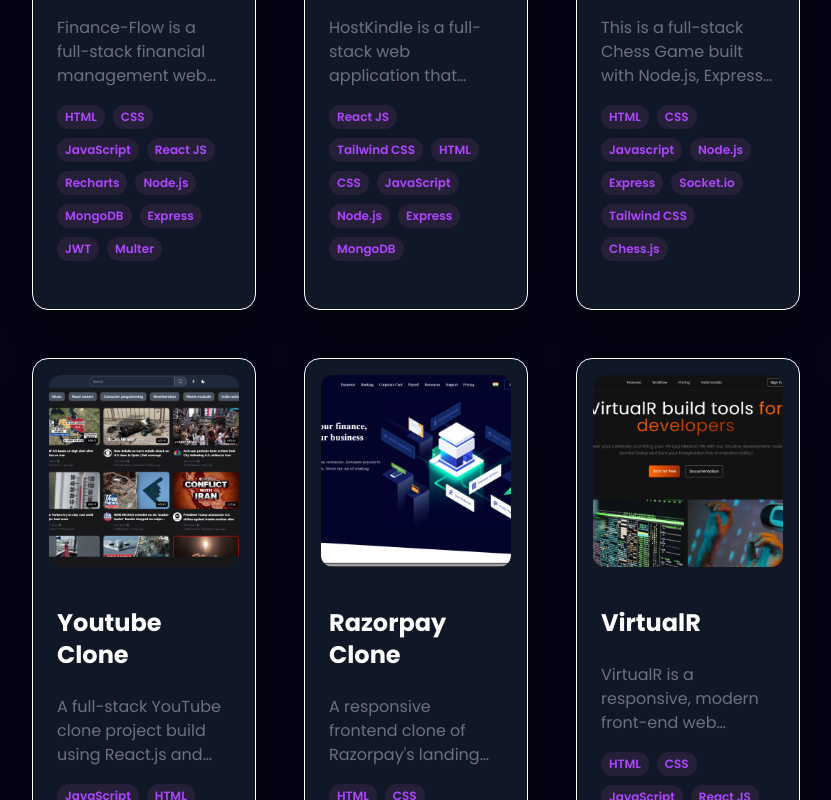
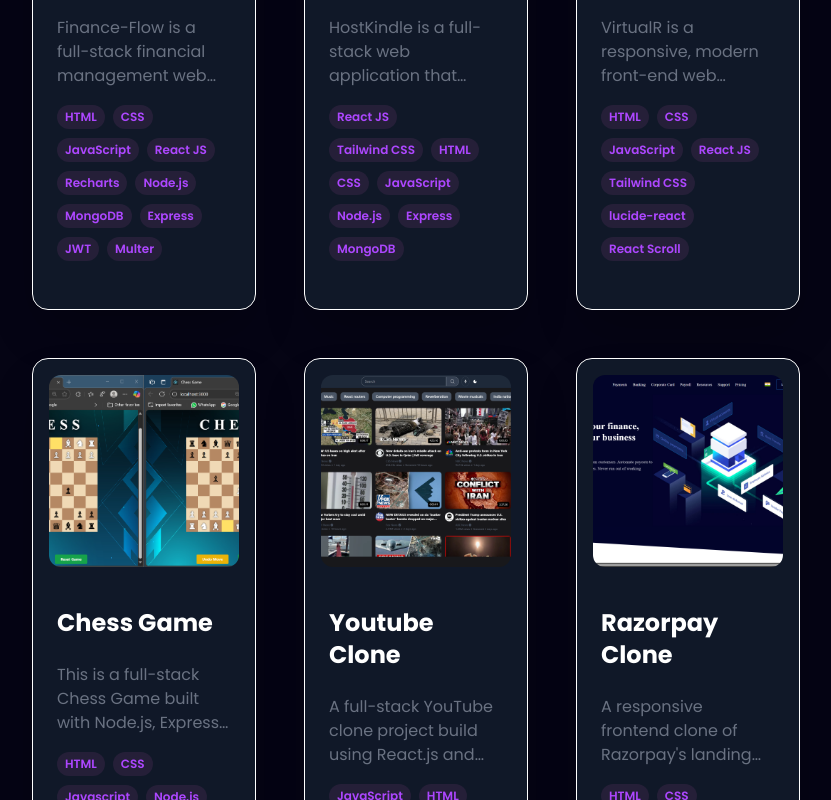
Before and after one commit to Priyam-Kesarwani/My_Portfolio, a React (Vite) app: page / in a window 1280 px wide. Shown: the part 2860-3660 px from the top of the page, without its empty margins (224-1055 px from the left). Built offline with nearby package versions, Linux system fonts and the light colour scheme.

Commit message:
Initial commit

```diff
--- a/src/constants.js
+++ b/src/constants.js
@@ -1,121 +1,119 @@
 // Skills Section Logo's
-import htmlLogo from './assets/tech_logo/html.png';
-import cssLogo from './assets/tech_logo/css.png';
-import sassLogo from './assets/tech_logo/sass.png';
-import javascriptLogo from './assets/tech_logo/javascript.png';
-import reactjsLogo from './assets/tech_logo/reactjs.png';
-import angularLogo from './assets/tech_logo/angular.png';
-import reduxLogo from './assets/tech_logo/redux.png';
-import nextjsLogo from './assets/tech_logo/nextjs.png';
-import tailwindcssLogo from './assets/tech_logo/tailwindcss.png';
-import gsapLogo from './assets/tech_logo/gsap.png';
-import materialuiLogo from './assets/tech_logo/materialui.png';
-import bootstrapLogo from './assets/tech_logo/bootstrap.png';
-import springbootLogo from './assets/tech_logo/springboot.png';
-import nodejsLogo from './assets/tech_logo/nodejs.png';
-import expressjsLogo from './assets/tech_logo/express.png';
-import mysqlLogo from './assets/tech_logo/mysql.png';
-import mongodbLogo from './assets/tech_logo/mongodb.png';
-import firebaseLogo from './assets/tech_logo/firebase.png';
-import cLogo from './assets/tech_logo/c.png';
-import cppLogo from './assets/tech_logo/cpp.png';
-import javaLogo from './assets/tech_logo/java.png';
-import pythonLogo from './assets/tech_logo/python.png';
-import typescriptLogo from './assets/tech_logo/typescript.png';
-import gitLogo from './assets/tech_logo/git.png';
-import githubLogo from './assets/tech_logo/github.png';
-import vscodeLogo from './assets/tech_logo/vscode.png';
-import postmanLogo from './assets/tech_logo/postman.png';
-import mcLogo from './assets/tech_logo/mc.png';
-import figmaLogo from './assets/tech_logo/figma.png';
-import netlifyLogo from './assets/tech_logo/netlify.png';
-import vercelLogo from './assets/tech_logo/vercel.png';
-import postgreLogo from './assets/tech_logo/postgre.png';
-import csharpLogo from './assets/tech_logo/csharp.png';
-import CodeChef from './assets/tech_logo/codechef.png';
-import LeetCode from './assets/tech_logo/leetcode.png';
+import htmlLogo from "./assets/tech_logo/html.png";
+import cssLogo from "./assets/tech_logo/css.png";
+import sassLogo from "./assets/tech_logo/sass.png";
+import javascriptLogo from "./assets/tech_logo/javascript.png";
+import reactjsLogo from "./assets/tech_logo/reactjs.png";
+import angularLogo from "./assets/tech_logo/angular.png";
+import reduxLogo from "./assets/tech_logo/redux.png";
+import nextjsLogo from "./assets/tech_logo/nextjs.png";
+import tailwindcssLogo from "./assets/tech_logo/tailwindcss.png";
+import gsapLogo from "./assets/tech_logo/gsap.png";
+import materialuiLogo from "./assets/tech_logo/materialui.png";
+import bootstrapLogo from "./assets/tech_logo/bootstrap.png";
+import springbootLogo from "./assets/tech_logo/springboot.png";
+import nodejsLogo from "./assets/tech_logo/nodejs.png";
+import expressjsLogo from "./assets/tech_logo/express.png";
+import mysqlLogo from "./assets/tech_logo/mysql.png";
+import mongodbLogo from "./assets/tech_logo/mongodb.png";
+import firebaseLogo from "./assets/tech_logo/firebase.png";
+import cLogo from "./assets/tech_logo/c.png";
+import cppLogo from "./assets/tech_logo/cpp.png";
+import javaLogo from "./assets/tech_logo/java.png";
+import pythonLogo from "./assets/tech_logo/python.png";
+import typescriptLogo from "./assets/tech_logo/typescript.png";
+import gitLogo from "./assets/tech_logo/git.png";
+import githubLogo from "./assets/tech_logo/github.png";
+import vscodeLogo from "./assets/tech_logo/vscode.png";
+import postmanLogo from "./assets/tech_logo/postman.png";
+import mcLogo from "./assets/tech_logo/mc.png";
+import figmaLogo from "./assets/tech_logo/figma.png";
+import netlifyLogo from "./assets/tech_logo/netlify.png";
+import vercelLogo from "./assets/tech_logo/vercel.png";
+import postgreLogo from "./assets/tech_logo/postgre.png";
+import csharpLogo from "./assets/tech_logo/csharp.png";
+import CodeChef from "./assets/tech_logo/codechef.png";
+import LeetCode from "./assets/tech_logo/leetcode.png";
 
 // Experience Section Logo's
-import webverseLogo from './assets/company_logo/webverse_logo.png';
-import agcLogo from './assets/company_logo/agc_logo.png';
-import newtonschoolLogo from './assets/company_logo/newtonschool_logo.png';
+import webverseLogo from "./assets/company_logo/webverse_logo.png";
+import agcLogo from "./assets/company_logo/agc_logo.png";
+import newtonschoolLogo from "./assets/company_logo/newtonschool_logo.png";
 
 // Education Section Logo's
-import ietLogo from './assets/education_logo/IET_Logo.png';
+import ietLogo from "./assets/education_logo/IET_Logo.png";
 
 // Project Section Logo's
-import financeflowLogo from './assets/work_logo/Finance_Flow.png';
-import hostkindleLogo from './assets/work_logo/HostKindle.png';
-import chessGameLogo from './assets/work_logo/Chess_Game.png';
-import youtubeCloneLogo from './assets/work_logo/Youtube_Clone.png';
-import razorpayClone from './assets/work_logo/Razorpay_Clone.png';
-import machineLearningLogo from './assets/work_logo/ML_Project.png';
-import virtualRLogo from './assets/work_logo/VirtualR.png';
+import financeflowLogo from "./assets/work_logo/Finance_Flow.png";
+import hostkindleLogo from "./assets/work_logo/HostKindle.png";
+import chessGameLogo from "./assets/work_logo/Chess_Game.png";
+import youtubeCloneLogo from "./assets/work_logo/Youtube_Clone.png";
+import razorpayClone from "./assets/work_logo/Razorpay_Clone.png";
+import machineLearningLogo from "./assets/work_logo/ML_Project.png";
+import virtualRLogo from "./assets/work_logo/VirtualR.png";
 
 export const SkillsInfo = [
   {
-    title: 'Frontend',
+    title: "Frontend",
     skills: [
-      { name: 'HTML', logo: htmlLogo },
-      { name: 'CSS', logo: cssLogo },
+      { name: "HTML", logo: htmlLogo },
+      { name: "CSS", logo: cssLogo },
       // { name: 'SASS', logo: sassLogo },
-      { name: 'JavaScript', logo: javascriptLogo },
-      { name: 'React JS', logo: reactjsLogo },
+      { name: "JavaScript", logo: javascriptLogo },
+      { name: "React JS", logo: reactjsLogo },
       // { name: 'Angular', logo: angularLogo },
-      { name: 'Redux', logo: reduxLogo },
-      { name: 'Next JS', logo: nextjsLogo },
-      { name: 'Tailwind CSS', logo: tailwindcssLogo },
+      { name: "Redux", logo: reduxLogo },
+      { name: "Next JS", logo: nextjsLogo },
+      { name: "Tailwind CSS", logo: tailwindcssLogo },
       // { name: 'GSAP', logo: gsapLogo },
       // { name: 'Material UI', logo: materialuiLogo },
       // { name: 'Bootstrap', logo: bootstrapLogo },
     ],
   },
   {
-    title: 'Backend',
+    title: "Backend",
     skills: [
       // { name: 'Springboot', logo: springbootLogo },
-      { name: 'Node JS', logo: nodejsLogo },
-      { name: 'Express JS', logo: expressjsLogo },
-      { name: 'MySQL', logo: mysqlLogo },
-      { name: 'MongoDB', logo: mongodbLogo },
+      { name: "Node JS", logo: nodejsLogo },
+      { name: "Express JS", logo: expressjsLogo },
+      { name: "MySQL", logo: mysqlLogo },
+      { name: "MongoDB", logo: mongodbLogo },
       // { name: 'Firebase', logo: firebaseLogo },
       // { name: 'PostgreSQL', logo: postgreLogo },
     ],
   },
   {
-    title: 'Languages',
+    title: "Languages",
     skills: [
-      { name: 'C', logo: cLogo },
-      { name: 'C++', logo: cppLogo },
-      { name: 'Java', logo: javaLogo },
-      { name: 'Python', logo: pythonLogo },
+      { name: "C", logo: cLogo },
+      { name: "C++", logo: cppLogo },
+      { name: "Java", logo: javaLogo },
+      { name: "Python", logo: pythonLogo },
       // { name: 'C-Sharp', logo: csharpLogo },
-      { name: 'JavaScript', logo: javascriptLogo },
+      { name: "JavaScript", logo: javascriptLogo },
       // { name: 'TypeScript', logo: typescriptLogo },
     ],
   },
   {
-    title: 'Tools',
+    title: "Tools",
     skills: [
-      { name: 'Git', logo: gitLogo },
-      { name: 'GitHub', logo: githubLogo },
-      { name: 'VS Code', logo: vscodeLogo },
-      { name: 'Postman', logo: postmanLogo },
-      { name: 'Compass', logo: mcLogo },
-      { name: 'Vercel', logo: vercelLogo },
+      { name: "Git", logo: gitLogo },
+      { name: "GitHub", logo: githubLogo },
+      { name: "VS Code", logo: vscodeLogo },
+      { name: "Postman", logo: postmanLogo },
+      { name: "Compass", logo: mcLogo },
+      { name: "Vercel", logo: vercelLogo },
       // { name: 'Netlify', logo: netlifyLogo },
       // { name: 'Figma', logo: figmaLogo },
     ],
   },
   {
+    title: "Competitive Programming",
+    skills: [
+      { name: "CodeChef", logo: CodeChef },
 
-    title: 'Competitive Programming',
-    skills: [
-      { name: 'CodeChef', logo: CodeChef },
-
-      { name: 'LeetCode', logo: LeetCode },
-
-    ]
+      { name: "LeetCode", logo: LeetCode },
+    ],
   },
 ];
 
@@ -164,14 +162,7 @@
     company: "Newton School",
     date: "September 2021 - August 2022",
     desc: "Worked as a Frontend Developer Intern, designing and implementing scalable UI components and responsive websites using HTML, CSS, JavaScript, Bootstrap, and Material UI. Collaborated with the design team to translate wireframes and prototypes from Figma into interactive, user-friendly web pages.",
-      skills: [
-        "HTML",
-        "CSS",
-        "Javascript",
-        "Bootstrap",
-        "Figma",
-        "Material UI",
-      ],
+    skills: ["HTML", "CSS", "Javascript", "Bootstrap", "Figma", "Material UI"],
   },
 ];
 
@@ -194,7 +185,18 @@
     description:
       "Finance-Flow is a full-stack financial management web application built using React and Node.js. It enables users to track income and expenses, visualize financial trends, and gain insights into personal financial habits. User login and authorization features added for secure access.",
     image: financeflowLogo,
-      tags: ["HTML", "CSS", "JavaScript", "React JS", "Recharts", "Node.js", "MongoDB", "Express", "JWT", "Multer"],
+    tags: [
+      "HTML",
+      "CSS",
+      "JavaScript",
+      "React JS",
+      "Recharts",
+      "Node.js",
+      "MongoDB",
+      "Express",
+      "JWT",
+      "Multer",
+    ],
     github: "https://github.com/Priyam-Kesarwani/Finance-Flow",
     webapp: "",
   },
@@ -204,32 +206,78 @@
     description:
       "HostKindle is a full-stack web application that enables users to either host their property or book a stay as a guest. Built on the MVC architecture for clean and scalable design, it delivers a seamless experience for both parties.",
     image: hostkindleLogo,
-      tags: ["React JS", "Tailwind CSS", "HTML", "CSS", "JavaScript", "Node.js", "Express", "MongoDB",],
+    tags: [
+      "React JS",
+      "Tailwind CSS",
+      "HTML",
+      "CSS",
+      "JavaScript",
+      "Node.js",
+      "Express",
+      "MongoDB",
+    ],
     github: "https://github.com/Priyam-Kesarwani/HostKindle",
-      webapp: "",
+    webapp: "https://hostkindle.onrender.com/",
   },
   {
     id: 2,
+    title: "VirtualR",
+    description:
+      "VirtualR is a responsive, modern front-end web application built with React and Tailwind CSS. It features smooth scrolling navigation, mobile-friendly menus, and clearly structured sections including Home, Features, Pricing, Contact, and Sign-In/Create Account flow.",
+    image: virtualRLogo,
+    tags: [
+      "HTML",
+      "CSS",
+      "JavaScript",
+      "React JS",
+      "Tailwind CSS",
+      "lucide-react",
+      "React Scroll",
+    ],
+    github: "https://github.com/Priyam-Kesarwani/VirtualR",
+    webapp: "https://virtual-r-frontend-project.vercel.app/",
+  },
+  {
+    id: 3,
     title: "Chess Game",
     description:
       "This is a full-stack Chess Game built with Node.js, Express, Socket.io, and styled using Tailwind CSS. It allows two players to play chess in real time via web sockets. The game includes essential features like Undo, Reset, and full chess logic validation using chess.js.",
     image: chessGameLogo,
-      tags: ["HTML", "CSS", "Javascript", "Node.js", "Express", "Socket.io", "Tailwind CSS", "Chess.js"],
+    tags: [
+      "HTML",
+      "CSS",
+      "Javascript",
+      "Node.js",
+      "Express",
+      "Socket.io",
+      "Tailwind CSS",
+      "Chess.js",
+    ],
     github: "https://github.com/Priyam-Kesarwani/Chess_Game",
     webapp: "https://chess-game-41r5.onrender.com",
   },
   {
-      id: 3,
+    id: 4,
     title: "Youtube Clone",
     description:
       "A full-stack YouTube clone project build using React.js and Rapid API replicating core features of YouTube like video browsing, playback, and search. Built to explore modern web development tools and best practices.",
     image: youtubeCloneLogo,
-      tags: ["JavaScript", "HTML", "CSS", "React JS", "Rapid API", "Tailwind CSS", "Axios", "React Icons", "React Router"],
+    tags: [
+      "JavaScript",
+      "HTML",
+      "CSS",
+      "React JS",
+      "Rapid API",
+      "Tailwind CSS",
+      "Axios",
+      "React Icons",
+      "React Router",
+    ],
     github: "https://github.com/Priyam-Kesarwani/Youtube_Clone",
     webapp: "https://youtube-clone-by-star.vercel.app/",
   },
   {
-      id: 4,
+    id: 5,
     title: "Razorpay Clone",
     description:
       "A responsive frontend clone of Razorpay's landing page, built using Tailwind CSS v4. This project replicates the design and layout of Razorpay's official homepage, focusing on modern UI elements and responsive design.",
@@ -238,14 +286,4 @@
     github: "https://github.com/Priyam-Kesarwani/Razorpay_Clone",
     webapp: "https://razorpay-clone-by-star.vercel.app/",
   },
-    {
-      id: 5,
-      title: "VirtualR",
-      description:
-        "VirtualR is a responsive, modern front-end web application built with React and Tailwind CSS. It features smooth scrolling navigation, mobile-friendly menus, and clearly structured sections including Home, Features, Pricing, Contact, and Sign-In/Create Account flow.",
-      image: virtualRLogo,
-      tags: ["HTML", "CSS", "JavaScript", "React JS", "Tailwind CSS", "lucide-react", "React Scroll"],
-      github: "https://github.com/Priyam-Kesarwani/VirtualR",
-      webapp: "https://virtual-r-frontend-project.vercel.app/",
-    },
 ];
```
Lines whose indentation alone changed are shown as unchanged.
